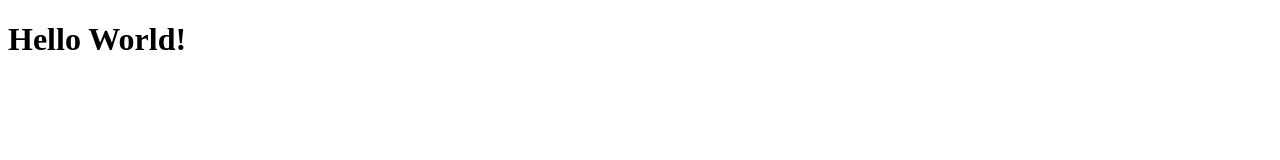
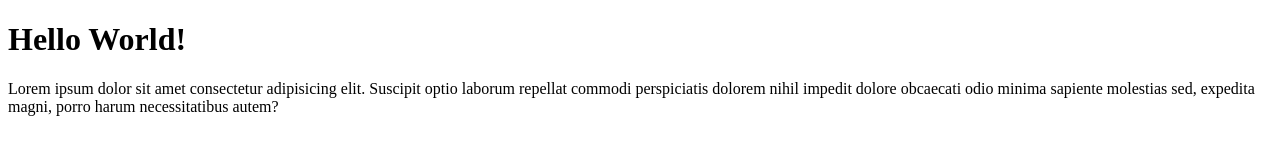
Before and after one commit to MarlinaPuspitaDewi29/wpu-git-test, a plain HTML site: page index.html in a window 1280 px wide. Drawn offline with Linux system fonts and the light colour scheme.

Commit message:
menambahkan paragraf

```diff
--- a/index.html
+++ b/index.html
@@ -8,5 +8,6 @@
 </head>
 <body>
     <h1>Hello World!</h1>
+    <p>Lorem ipsum dolor sit amet consectetur adipisicing elit. Suscipit optio laborum repellat commodi perspiciatis dolorem nihil impedit dolore obcaecati odio minima sapiente molestias sed, expedita magni, porro harum necessitatibus autem?</p>
 </body>
 </html>
```
